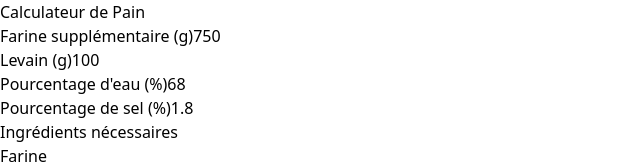
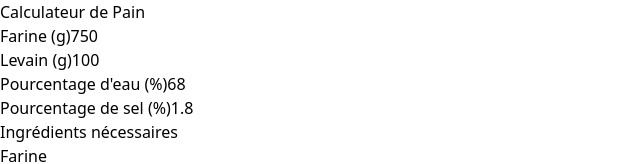
Before and after one commit to Blizarre/bread_recipe, a React (Vite) app: page / in a window 1280 px wide. Shown: the top 164 px of the page, without its empty margins (0-640 px from the left). Built offline with nearby package versions, Linux system fonts and the light colour scheme.

Commit message:
Fix label

```diff
--- a/src/BreadCalculator.tsx
+++ b/src/BreadCalculator.tsx
@@ -19,7 +19,7 @@ const BreadCalculator = () => {
     const formFields: FormField[] = [
         {
             id: 'flour',
-            label: 'Farine supplémentaire',
+            label: 'Farine',
             defaultValue: 1000,
             unit: 'g',
             getter: () => additionalFlour,
```
